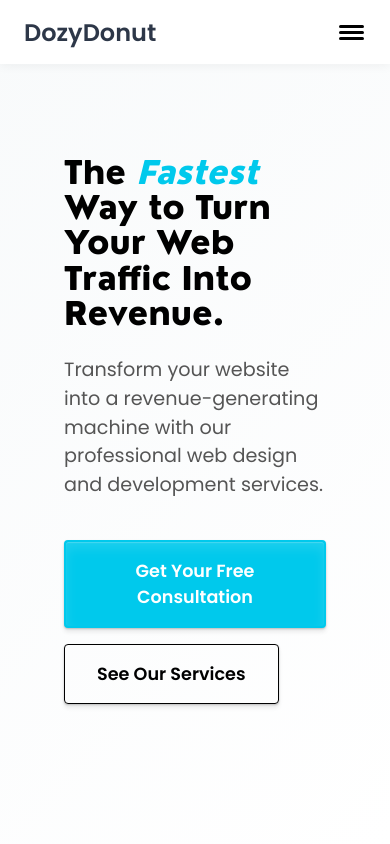
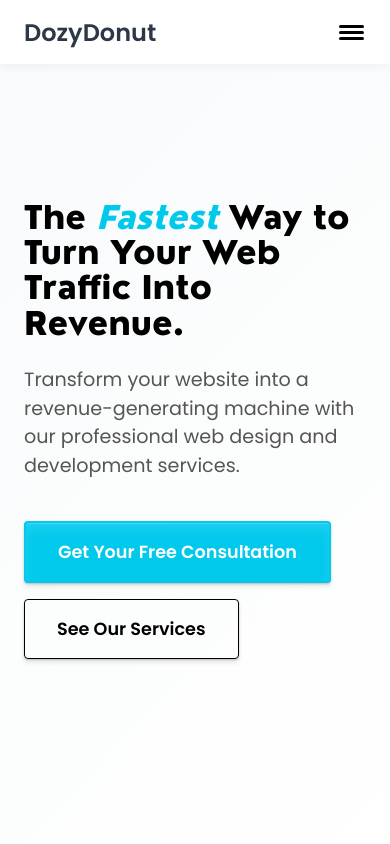
Before and after one commit to patrickclose/dozydonut_landing_page, a SvelteKit app: page / in a window 390 px wide. Shown: the top 844 px of the page. Built offline with nearby package versions, Linux system fonts and the light colour scheme.

Commit message:
updated hero margin to be closer to the edge

```diff
--- a/src/routes/+page.svelte
+++ b/src/routes/+page.svelte
@@ -996,7 +996,7 @@
         }
 
         #hero-section {
-            padding: 4rem 4rem 3rem;
+            padding: 4rem 1.5rem 3rem;
         }
 
         .section-heading {
```
